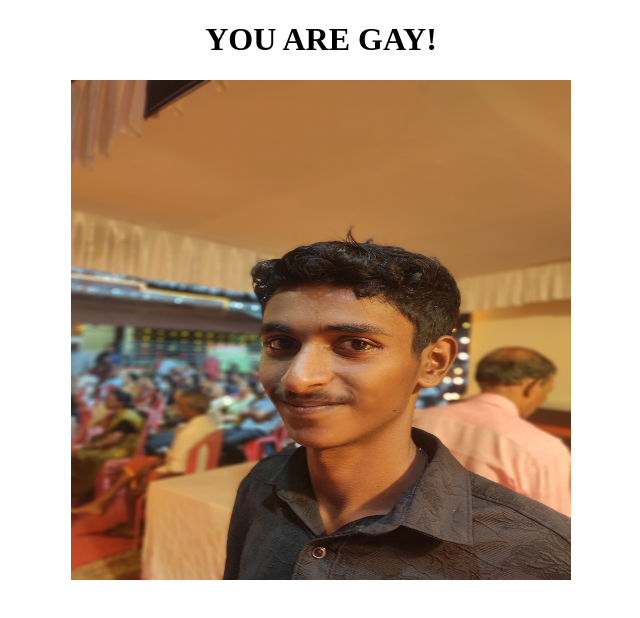
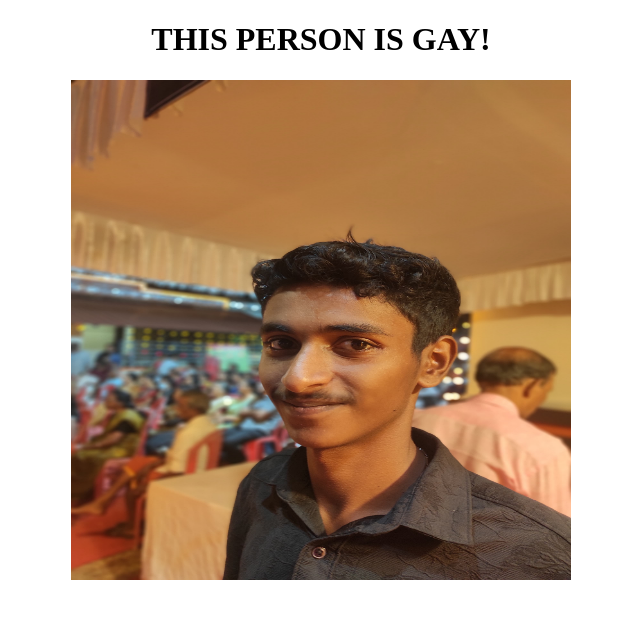
Before and after one commit to achu812/achu812, a plain HTML site: page index.html in a window 1280 px wide. Shown: the whole page, without its empty margins (319-959 px from the left). Drawn offline with Linux system fonts and the light colour scheme.

Commit message:
index.html

```diff
--- a/index.html
+++ b/index.html
@@ -6,7 +6,7 @@
     <title>GAY TEST!</title>
 </head>
 <body>
-    <center><h1>YOU ARE GAY!</h1></center>
+    <center><h1>THIS PERSON IS GAY!</h1></center>
     <center><img src="Untitled.jpeg" alt="My Photo" width="500" height="500"></center>
 </body>
 </html>
```
